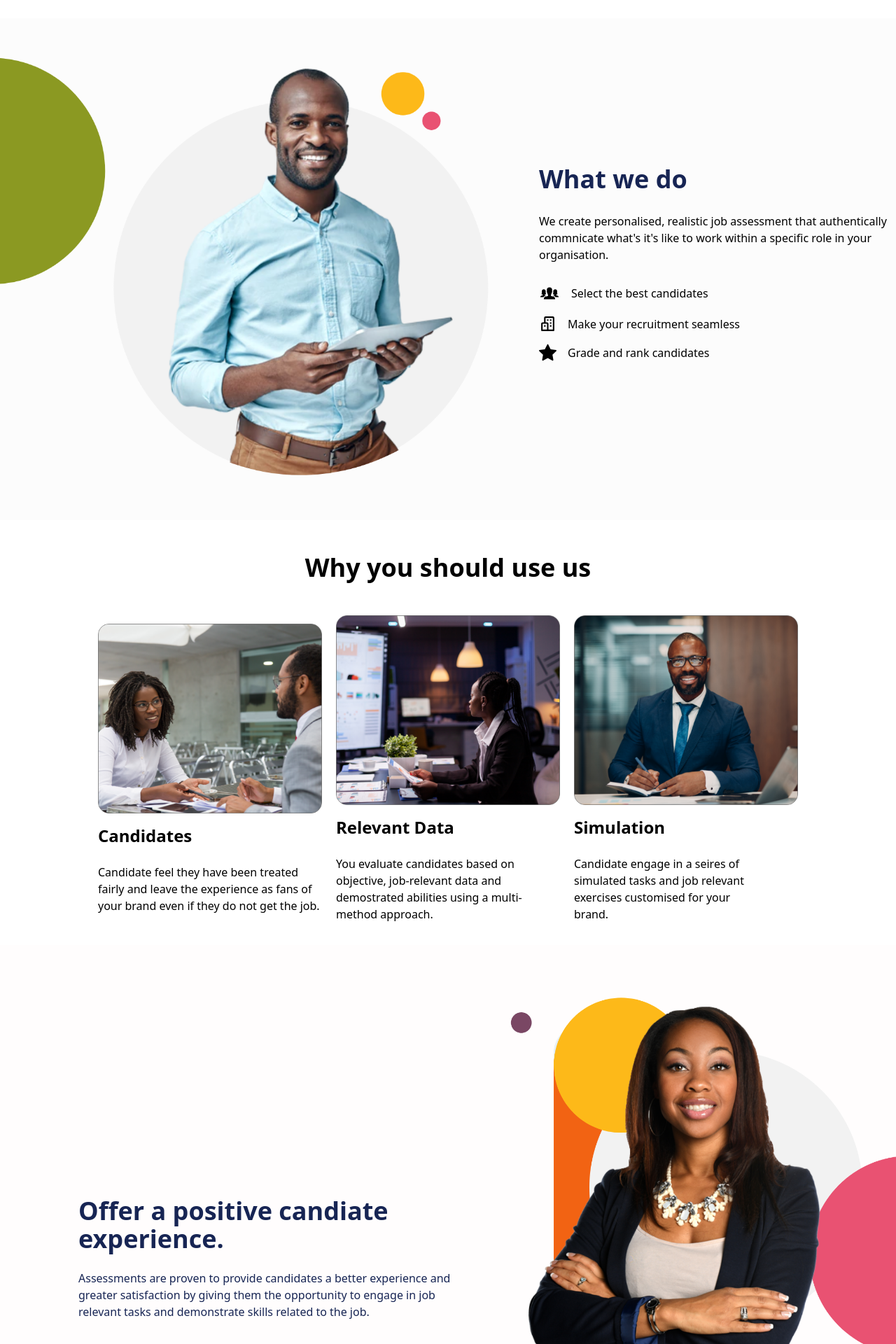
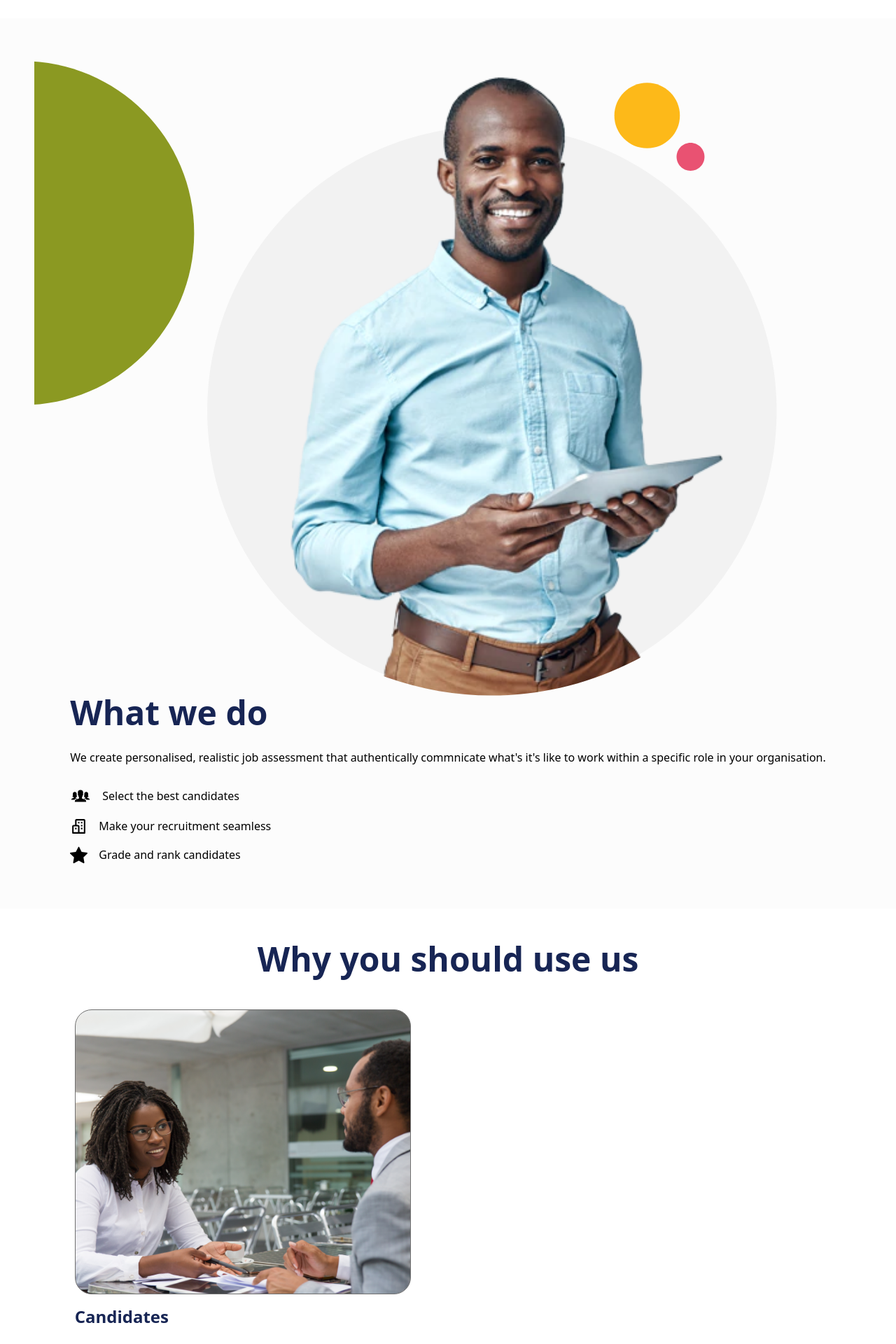
Before and after one commit to tcodes317/TestAssessify_proj, a React (Vite) app in the folder app/: page / in a window 1280 px wide. Shown: the part 880-2800 px from the top of the page at 70% size. Built offline with nearby package versions, Linux system fonts and the light colour scheme.

Commit message:
6/12/2024

```diff
--- a/app/src/components/pages/Home.jsx
+++ b/app/src/components/pages/Home.jsx
@@ -12,9 +12,9 @@ export default function Home(){
         <>
             <Header />
 
-            <div className="w-full relative" id="bgOne"> {/** section one */}
-                <div className="absolute space-y-8 top-72 w-6/12 left-44">
-                    <h1 className="text-4xl font-bold w-9/12 text-black">Hire the best-accurate, fair and fast recruitment!</h1>
+            <div className="w-full relative gal:pt-12 gal:pl-8 desk:pl-0 desk:pt-0" id="bgOne"> {/** section one */}
+                <div className="desk:absolute space-y-8 top-72 desk:w-6/12 left-44">
+                    <h1 className="text-4xl font-bold desk:w-9/12 text-black gal:w-10/12">Hire the best-accurate, fair and fast recruitment!</h1>
                     <p className="w-10/12">Our screening tests identify the best candidate and make your hiring decision faster, easier and bias-free</p>
                     <div className="">
                         <button className="bg-yellow-400 p-3 px-5 text-white rounded-md">
@@ -25,16 +25,16 @@ export default function Home(){
             </div>
 
             <div className="my-14 text-center"> {/** section two */}
-                <h1 className="text-blue-950 text-5xl">Join the companies replacing CVs with TestAssessify</h1>
+                <h1 className="text-blue-950 text-5xl gal:font-bold desk:font-normal">Join the companies replacing CVs with TestAssessify</h1>
             </div>
 
             <div className="py-12 pb-16" id="bgTwo"> {/** section three */}
-                <div className="flex items-center space-x-14">
-                    <div className="w-7/12">
+                <div className="flex items-center gal:flex gal:flex-col desk:space-x-14">
+                    <div className="desk:w-7/12 gal:relative gal:-left-12 desk:static">
                         <img src={img} srcset={img} />
                     </div>
-                    <div className="w-5/12 space-y-7">
-                        <h1 className="text-4xl font-bold text-blue-950">What we do</h1>
+                    <div className="desk:w-5/12 space-y-7 gal:px-6 desK:p-0">
+                        <h1 className="desk:text-4xl gal:text-5xl font-bold text-blue-950">What we do</h1>
                         <p>We create personalised, realistic job assessment that authentically commnicate what's it's like to work within a specific role in your organisation.</p>
                         <div className="space-y-4">
                             <div className="flex space-x-4 items-center">
@@ -56,54 +56,54 @@ export default function Home(){
 
             <div className="my-8"> {/** section four */}
                 <div className="text-center my-12">
-                    <h1 className="text-4xl font-bold">Why you should use us</h1>
+                    <h1 className="desk:text-4xl gal:text-5xl gal:text-blue-950 font-bold">Why you should use us</h1>
                 </div>
-                <div className="flex items-center space-x-5 justify-center">
-                    <div className="w-3/12">
+                <div className="flex gal:space-y-8 desk:space-y-0 gal:flex-col desk:flex-row items-center desk:space-x-5 justify-center">
+                    <div className="desk:w-3/12 gal:w-10/12">
                         <img src={imgi} srcset={imgi} />
                         <div className="space-y-6 mt-4 w-12/12">
-                            <h1 className="text-2xl font-bold">Candidates</h1>
-                            <p className="text-md">Candidate feel they have been treated fairly and leave the experience as fans of your brand even if they do not get the job.</p>
+                            <h1 className="text-2xl font-bold text-blue-950">Candidates</h1>
+                            <p className="text-md text-blue-950">Candidate feel they have been treated fairly and leave the experience as fans of your brand even if they do not get the job.</p>
                         </div>
                     </div>
-                    <div className="w-3/12">
+                    <div className="desk:w-3/12 gal:w-10/12">
                         <img src={imgii} srcset={imgii} />
                         <div className="space-y-6 mt-4 w-10/12">
-                            <h1 className="text-2xl font-bold">Relevant Data</h1>
-                            <p className="text-md">You evaluate candidates based on objective, job-relevant data and demostrated abilities using a multi-method approach.</p>
+                            <h1 className="text-2xl font-bold text-blue-950">Relevant Data</h1>
+                            <p className="text-md text-blue-950">You evaluate candidates based on objective, job-relevant data and demostrated abilities using a multi-method approach.</p>
                         </div>
                     </div>
-                    <div className="w-3/12">
+                    <div className="desk:w-3/12 gal:w-10/12">
                         <img src={imgiii} srcset={imgiii} />
                         <div className="space-y-6 mt-4 w-10/12">
-                            <h1 className="text-2xl font-bold">Simulation</h1>
-                            <p className="text-md">Candidate engage in a seires of simulated tasks and job relevant exercises customised for your brand.</p>
+                            <h1 className="text-2xl font-bold text-blue-950">Simulation</h1>
+                            <p className="text-md text-blue-950">Candidate engage in a seires of simulated tasks and job relevant exercises customised for your brand.</p>
                         </div>
                     </div>
                 </div>
             </div>
 
-            <div className="flex items-center" id="bgThree">
+            <div className="flex items-center gal:flex-col desk:flex-row" id="bgThree">
                 <div className="relative w-full">
-                    <div className="w-10/12 absolute left-28 space-y-6">
-                        <h1 className="font-bold text-4xl text-blue-950">Offer a positive candiate experience.</h1>
-                        <p className="w-11/12 text-blue-950">Assessments are proven to provide candidates a better experience and greater satisfaction by giving them the opportunity to engage in job relevant tasks and demonstrate skills related to the job.</p>
+                    <div className="desk:w-10/12 desk:absolute left-28 space-y-6 gal:px-10 desk:px-0">
+                        <h1 className="font-bold desk:text-4xl text-blue-950 gal:text-5xl">Offer a positive candiate experience.</h1>
+                        <p className="w-11/12 text-blue-950 gal:font-semibold desk:font-normal">Assessments are proven to provide candidates a better experience and greater satisfaction by giving them the opportunity to engage in job relevant tasks and demonstrate skills related to the job.</p>
                     </div>
                 </div>
-                <div>
+                <div className="gal:mt-6 desk:mt-0">
                     <img src={imgiv} srcset={imgiv} />
                 </div>
             </div>
 
-            <div className="flex gal:flex-col desk:flex-row items-center space-x-2 justify-center">
-                <div className="">
+            <div className="flex gal:mt-8 desk:mt-0 gal:flex-col desk:flex-row items-center space-x-2 justify-center">
+                <div className="gal:flex gal:justify-center desk:block">
                     <img src={imgv} className="w-11/12" srcset={imgv} />
                 </div>
-                <div className="w-5/12 space-y-6">
-                    <h1 className="font-bold w-10/12 text-blue-950 text-4xl">Top talent is priceless. We make finding them affordable and easier</h1>
-                    <p className="text-blue-950">A time-consuming screening process costs you a lot. Painful mis-hires cost you much, much more. With TestAssesify, you avoid all of this and see a huge return on investment every single year. Start screening with us today on our free plan.</p>
+                <div className="desk:w-5/12 gal:px-8 desk:px-0 space-y-6 desk:space-y-8">
+                    <h1 className="font-bold w-10/12 text-blue-950 text-4xl desk:text-5xl desk:w-11/12 desk:mb-6">Top talent is priceless. We make finding them affordable and easier</h1>
+                    <p className="text-blue-950 gal:font-semibold gal:!mt-8 desk:!mt-0 desk:text-xl  desk:!mb-6">A time-consuming screening process costs you a lot. Painful mis-hires cost you much, much more. With TestAssesify, you avoid all of this and see a huge return on investment every single year. Start screening with us today on our free plan.</p>
                     <div className="relative mt-8">
-                        <button className="bg-yellow-400 p-2 hover:bg-yellow-500 hover:transition-all rounded-md px-6 text-white">
+                        <button className="desk:bg-yellow-400 desk:!py-4 desk:px-12 desk:text-lg gal:bg-yellow-300 gal:px-8 gal:py-3 desk:py-0 desk:p-2 hover:bg-yellow-500 hover:transition-all rounded-md desk:px-6 text-white">
                             <span>Talk to us</span>
                         </button>
                     </div>
```
